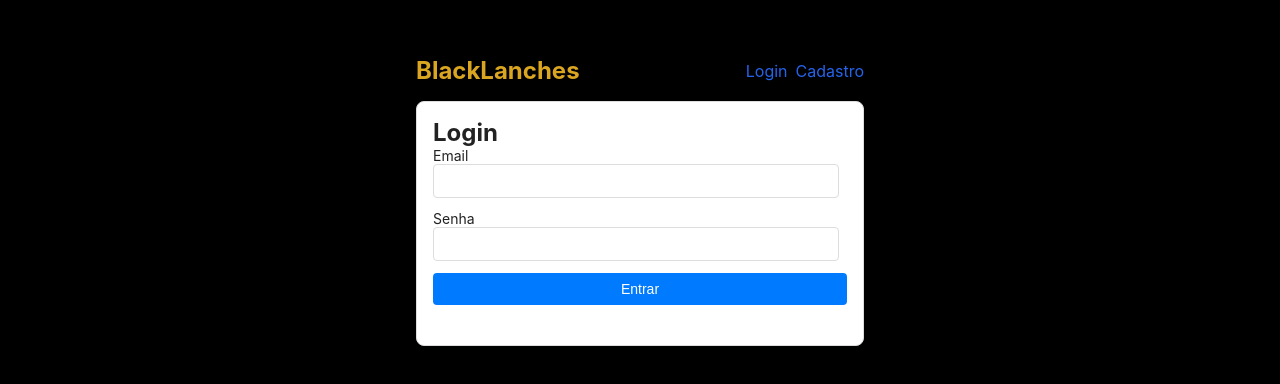
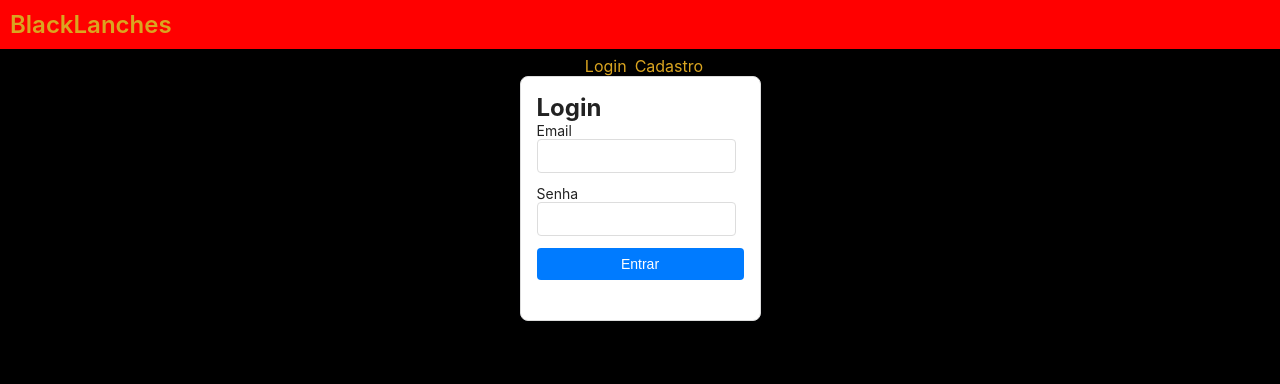
Before and after one commit to andrewermel/blackLanches_typescript, a React (Vite) app in the folder frontend/: page / in a window 1280 px wide. Shown: the top 384 px of the page. Built offline with nearby package versions, Linux system fonts and the light colour scheme.

Commit message:
refactor: melhorar o layout e a estilização do componente App

```diff
--- a/frontend/src/App.jsx
+++ b/frontend/src/App.jsx
@@ -72,10 +72,12 @@ export default function App() {
   }
 
   return (
-    <div className="app-container">
+    <div className="app-container w-full flex flex-col items-center pt-4">
       <header>
-        <h1 className="title">BlackLanches</h1>
-        <nav>
+        <h1 className="title text-2xl font-bold text-amber-500 text-center m-0">
+          BlackLanches
+        </h1>
+        <nav className="menu">
           {!isAuthenticated ? (
             <>
               <a href="#/login">Login</a>
@@ -88,16 +90,8 @@ export default function App() {
               <a href="#/ingredients">Ingredientes</a>
               <a href="#/portions">Porções</a>
               <button
+                className="bt-exit"
                 onClick={handleLogout}
-                style={{
-                  marginLeft: 16,
-                  backgroundColor: '#f44336',
-                  color: 'white',
-                  padding: '8px 16px',
-                  border: 'none',
-                  borderRadius: 4,
-                  cursor: 'pointer',
-                }}
               >
                 Sair
               </button>
--- a/frontend/src/styles.css
+++ b/frontend/src/styles.css
@@ -17,14 +17,13 @@ body {
   padding: 16px;
 }
 header {
-  display: flex;
   justify-content: space-between;
   align-items: center;
-  margin-bottom: 16px;
+  margin-bottom: 0;
 }
 nav a {
   margin-left: 8px;
-  color: #2563eb;
+  color: #daa520;
   text-decoration: none;
 }
 .card {
@@ -70,4 +69,41 @@ button {
   font-size: 24px;
   font-weight: bold;
   color: #daa520;
+  text-align: left;
+  margin: 0;
+  position: absolute;
+  top: 0;
+  left: 50%;
+  transform: translateX(-50%);
+  background-color: #ff0000;
+  width: 100%;
+  padding: 10px;
 }
+
+.bt-exit {
+  position: absolute;
+  top: 10px;
+  right: 10px;
+  background-color: #daa520;
+  color: #fff;
+  border: none;
+  border-radius: 6px;
+  padding: 8px 12px;
+  cursor: pointer;
+  margin-left: 16px;
+  color: white;
+  padding: 8px 16px;
+  border: none;
+}
+
+.bt-exit:hover {
+  background-color: #b8860b; /* darker yellow */
+}
+
+.main {
+  margin-top: 0;
+}
+
+.menu {
+  margin-top: 0;
+}
```
